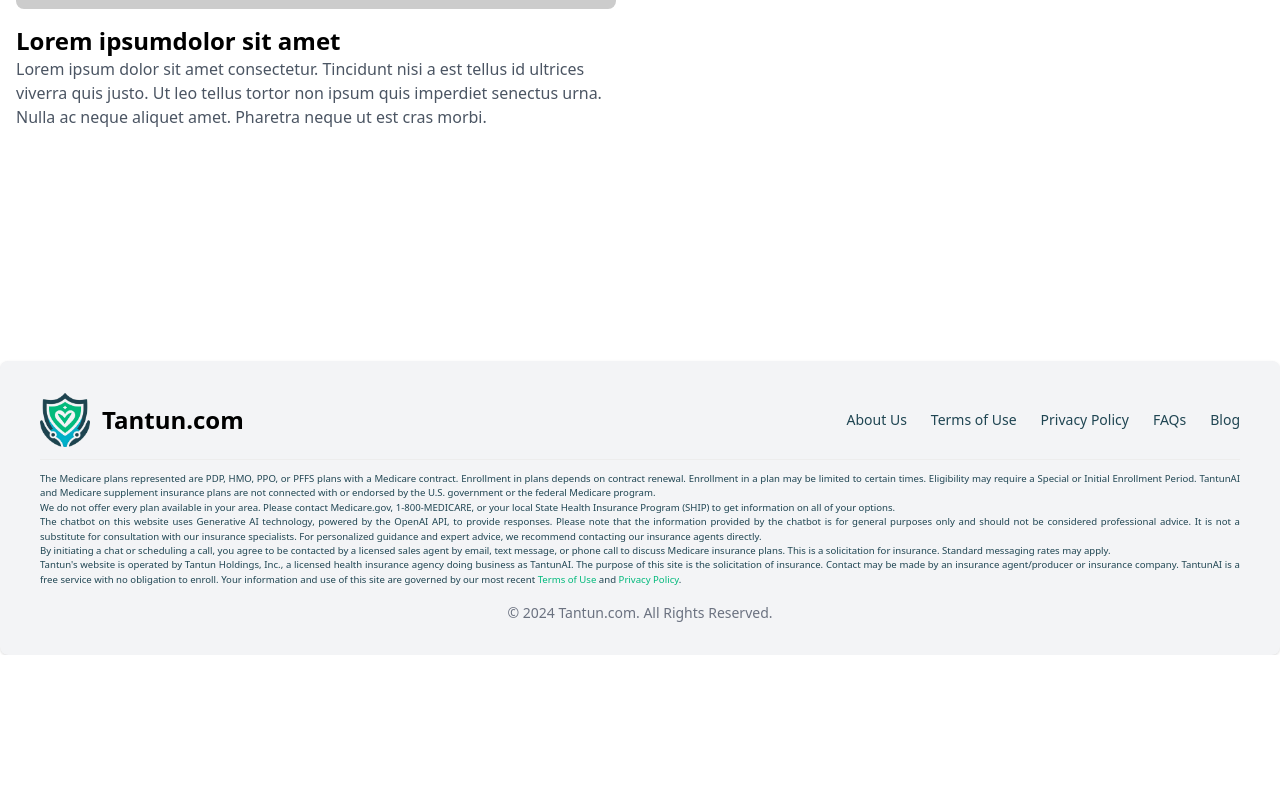
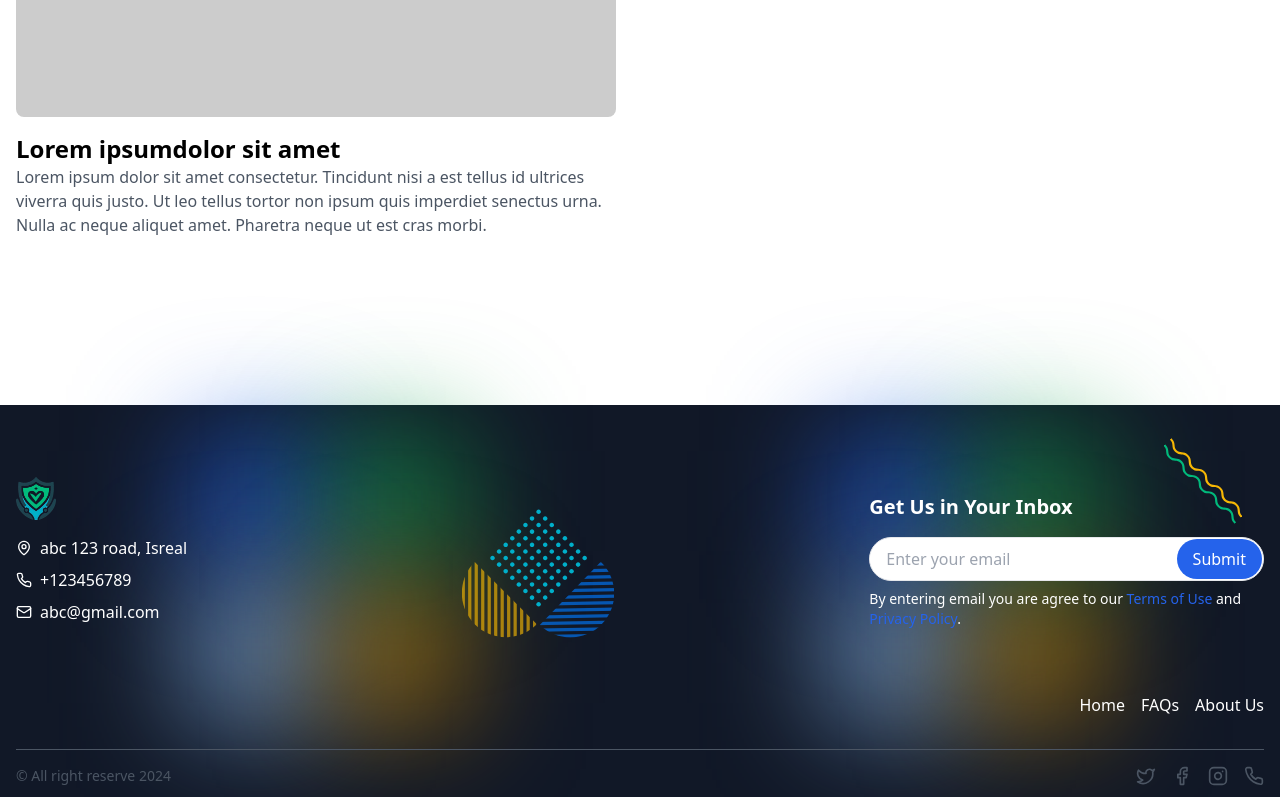
Before and after one commit to tantunholdings/medicare-tantun-web, a Next.js app: page / in a window 1280 px wide. Shown: the part 2000-2797 px from the top of the page. Before the commit the page ends 2655 px from the top, so only its background shows below. Built offline with nearby package versions, Linux system fonts and the light colour scheme; no server answers.

Commit message:
feat: add title shape SVG and enhance layout for various sections

```diff
--- a/components/Disclaimer.js
+++ b/components/Disclaimer.js
@@ -1,125 +1,135 @@
+"use client";
 import React from "react";
 import Image from "next/image";
 import Link from "next/link";
-import logo from "/public/assets/Logo.png"; // Import the logo
+import logo from "/public/assets/Logo.png";
+import footerShape from "/public/assets/footer-shape.svg";
+
+import titleShape from "../public/assets/title-shape.svg";
+
+import {
+  Facebook,
+  Twitter,
+  Instagram,
+  WhatsApp,
+  Phone,
+  Mail,
+  MapPin,
+  Send,
+} from "lucide-react";
 
 const Footer = () => {
   return (
-    <footer className="bg-gray-100 rounded-lg shadow  mt-24">
-      <div className="w-full  px-5 py-8 md:px-10">
-        <div className="sm:flex sm:items-center sm:justify-between">
-          {/* Logo and Brand */}
-          <Link
-            href="/"
-            className="flex items-center mb-4 sm:mb-0 space-x-3 rtl:space-x-reverse"
-          >
-            <Image src={logo} alt="Brand Logo" width={50} height={50} />
-            <span className="self-center text-2xl font-semibold whitespace-nowrap ">
-              Tantun.com
-            </span>
-          </Link>
+    <footer className="relative py-10">
+      <div className="absolute inset-0 bg-gray-900 flex justify-around pt-10 z-0">
+        <div className="grid grid-cols-2 gap-10 w-60 h-60">
+          <div className="bg-blue-600 w-28 h-28 blur-3xl" />
+          <div className="bg-green-600 w-28 h-28 blur-3xl" />
+          <div className="bg-blue-300 w-28 h-28 blur-3xl" />
+          <div className="bg-yellow-600 w-28 h-28 blur-3xl" />
+        </div>
 
-          {/* Footer Links */}
-          <ul className="flex flex-wrap items-center mb-6 text-sm font-medium text-primaryBlack sm:mb-0 ">
-            <li>
-              <Link href="/about" className="hover:underline me-4 md:me-6">
-                About Us
-              </Link>
-            </li>
-            <li>
+        <div className="hidden md:grid  grid-cols-2 gap-10 w-60 h-60">
+          <div className="bg-blue-600 w-28 h-28 blur-3xl" />
+          <div className="bg-green-600 w-28 h-28 blur-3xl" />
+          <div className="bg-blue-300 w-28 h-28 blur-3xl" />
+          <div className="bg-yellow-600 w-28 h-28 blur-3xl" />
+        </div>
+      </div>
+
+      <div className="absolute inset-1 text-white">
+      <div className="flex justify-end mt-16 mr-5"><Image src={titleShape} alt="Title Shape" style={{ transform: "rotate(45deg)" }} /></div>
+      </div>
+
+      <div className="relative z-10  container mx-auto py-8 px-4 text-white">
+        <div className="grid gap-8 lg:grid-cols-3">
+          <div>
+            <Image src={logo} alt="Logo" width={40} height={40} />
+            <div className="mt-4 space-y-2">
+              <div className="flex items-center gap-2">
+                <MapPin className="h-4 w-4" />
+                abc 123 road, Isreal
+              </div>
+              <div className="flex items-center gap-2">
+                <Phone className="h-4 w-4" />
+                +123456789
+              </div>
+              <div className="flex items-center gap-2">
+                <Mail className="h-4 w-4" />
+                abc@gmail.com
+              </div>
+            </div>
+          </div>
+          <div className="hidden md:block pt-8">
+            <Image src={footerShape} alt="Logo" width={200} height={200} />
+          </div>
+          <div className="mt-4">
+            <h3 className="text-xl font-bold">Get Us in Your Inbox</h3>
+            <div className="text-xs md:text-base mt-4 flex items-center rounded-3xl border bg-white text-black">
+              <input
+                className="flex-1 border-none outline-none pl-4 pr-2 rounded-3xl"
+                placeholder="Enter your email"
+                type="email"
+              />
+              <button className="rounded-3xl bg-blue-600 m-px px-4 py-2 text-white hover:bg-blue-700">
+                Submit
+              </button>
+            </div>
+
+            <p className="mt-2 text-sm ">
+              By entering email you are agree to our{" "}
               <Link
                 href="/terms-of-use"
-                className="hover:underline me-4 md:me-6"
+                className="hover:underline text-blue-600"
               >
                 Terms of Use
               </Link>
-            </li>
-            <li>
+              {" and "}
               <a
                 target="_blank"
                 rel="noopener noreferrer"
                 href="https://medicare-blogs.s3.amazonaws.com/privacy-policy/Privacy-Policy.html"
-                className="hover:underline me-4 md:me-6"
+                className="hover:underline text-blue-600"
               >
                 Privacy Policy
               </a>
-            </li>
-            <li>
-              <Link href="/faq" className="hover:underline me-4 md:me-6">
-                FAQs
-              </Link>
-            </li>
-            <li>
-              <Link href="/blog" className="hover:underline">
-                Blog
-              </Link>
-            </li>
-          </ul>
+              .
+            </p>
+          </div>
+        </div>
+        <div className="mt-8 flex flex-wrap items-center justify-between gap-4">
+          <div className="text-sm text-gray-600" />
+          <div className="flex gap-4">
+            <Link href="/" className="hover:text-blue-600">
+              Home
+            </Link>
+            <Link href="/faq" className="hover:text-blue-600">
+              FAQs
+            </Link>
+            <Link href="/about" className="hover:text-blue-600">
+              About Us
+            </Link>
+          </div>
         </div>
 
-        <hr className="my-1 border-line sm:mx-auto  lg:my-3" />
-
-        {/* Disclaimer Section */}
-        <div className="text-3xs md:text-2xs 2xl:text-xs text-primaryBlack mb-4 space-y-0 text-justify">
-          <p>
-            The Medicare plans represented are PDP, HMO, PPO, or PFFS plans with
-            a Medicare contract. Enrollment in plans depends on contract
-            renewal. Enrollment in a plan may be limited to certain times.
-            Eligibility may require a Special or Initial Enrollment Period.
-            TantunAI and Medicare supplement insurance plans are not connected
-            with or endorsed by the U.S. government or the federal Medicare
-            program.
-          </p>
-          <p>
-            We do not offer every plan available in your area. Please contact
-            Medicare.gov, 1-800-MEDICARE, or your local State Health Insurance
-            Program (SHIP) to get information on all of your options.
-          </p>
-          <p>
-            The chatbot on this website uses Generative AI technology, powered
-            by the OpenAI API, to provide responses. Please note that the
-            information provided by the chatbot is for general purposes only and
-            should not be considered professional advice. It is not a substitute
-            for consultation with our insurance specialists. For personalized
-            guidance and expert advice, we recommend contacting our insurance
-            agents directly.
-          </p>
-          <p>
-            By initiating a chat or scheduling a call, you agree to be contacted
-            by a licensed sales agent by email, text message, or phone call to
-            discuss Medicare insurance plans. This is a solicitation for
-            insurance. Standard messaging rates may apply.
-          </p>
-          <p>
-            Tantun's website is operated by Tantun Holdings, Inc., a licensed
-            health insurance agency doing business as TantunAI. The purpose of
-            this site is the solicitation of insurance. Contact may be made by
-            an insurance agent/producer or insurance company. TantunAI is a free
-            service with no obligation to enroll. Your information and use of
-            this site are governed by our most recent{" "}
-            <Link href="/terms-of-use" className="hover:underline text-primary">
-              Terms of Use
+        <div className="mt-8 flex flex-wrap items-center justify-between gap-4">
+          <hr className=" border-t border-gray-600 w-screen" />
+          <div className="text-sm text-gray-600">© All right reserve 2024</div>
+          <div className="flex gap-4">
+            <Link href="#" className="text-gray-600 hover:text-blue-600">
+              <Twitter className="h-5 w-5" />
             </Link>
-            {" and "}
-            <a
-              target="_blank"
-              rel="noopener noreferrer"
-              href="https://medicare-blogs.s3.amazonaws.com/privacy-policy/Privacy-Policy.html"
-              className="hover:underline text-primary"
-            >
-              Privacy Policy
-            </a>
-            .
-          </p>
+            <Link href="#" className="text-gray-600 hover:text-blue-600">
+              <Facebook className="h-5 w-5" />
+            </Link>
+            <Link href="#" className="text-gray-600 hover:text-blue-600">
+              <Instagram className="h-5 w-5" />
+            </Link>
+            <Link href="#" className="text-gray-600 hover:text-blue-600">
+              <Phone className="h-5 w-5" />
+            </Link>
+          </div>
         </div>
-
-        <span className="block text-sm text-gray-500 sm:text-center ">
-          © 2024{" "}
-          <Link href="" className="hover:underline">
-            Tantun.com
-          </Link>
-          . All Rights Reserved.
-        </span>
       </div>
     </footer>
   );
--- a/components/Navbar.js
+++ b/components/Navbar.js
@@ -8,7 +8,6 @@ import { FontAwesomeIcon } from "@fortawesome/react-fontawesome";
 import { faPhone, faBars } from "@fortawesome/free-solid-svg-icons"; // Import icons
 import Image from "next/image"; // Import Next.js Image component
 import logo from "/public/assets/Logo.png"; // Import the logo
-import TawkMessengerReact from "./TawkMessengerReact";
 
 export default function Navbar() {
   const [showDetailsPopup, setShowDetailsPopup] = useState(false);
--- a/components/TermsOfUse.js
+++ b/components/TermsOfUse.js
@@ -157,8 +157,8 @@ const TermsOfUse = () => {
   return (
     <>
       <Navbar />
-      <div className="container mx-auto my-8 px-6  min-h-screen">
-        <div className="mx-12 text-sm text-justify p-6 bg-white">
+      <div className="container md:mx-auto my-8 md:px-6  min-h-screen">
+        <div className="md:mx-12 text-sm text-justify p-6 bg-white">
           <h1 className="text-3xl font-bold text-primary mb-6">Terms of Use</h1>
           <p className="text-primaryBlack mb-4">Updated Oct 12, 2024</p>
 
--- a/components/home/BlogPreview.js
+++ b/components/home/BlogPreview.js
@@ -1,6 +1,7 @@
 "use client";
 import React, { useEffect, useState } from "react";
 import Image from "next/image";
+import titleShape from "../../public/assets/title-shape.svg";
 import Link from "next/link";
 
 const BlogPreview = () => {
@@ -25,6 +26,7 @@ const BlogPreview = () => {
   return (
     <section className="container mx-auto py-12 px-4">
       <h2 className="text-center text-3xl font-bold">Our Blog</h2>
+      <div className="flex justify-center mt-5"><Image src={titleShape} alt="Title Shape" /></div>
       <div className="mt-12 grid gap-8 md:grid-cols-2">
         <div className="relative aspect-square overflow-hidden rounded-lg">
           <img
--- a/components/home/HeroSection.js
+++ b/components/home/HeroSection.js
@@ -44,7 +44,7 @@ export default function HeroSection() {
 
   return (
     <>
-      <section className="relative bg-gray-100 mx-5 md:mx-0 w-auto md:w-screen px-0 text-white">
+      <section className="relative bg-gray-100 mx-5 md:mx-0  px-0 text-white">
         <div className="block md:hidden bg-white text-black py-2">
           <div className="font-semibold">
             Free Medicare Enrollment Help - Quick & Easy
@@ -55,7 +55,8 @@ export default function HeroSection() {
 
           <button className="w-full md:hidden flex my-4 items-center justify-center bg-blue-600 px-6 py-3 text-md font-semibold text-white hover:bg-blue-700 rounded-lg text-center">
             <Phone className="mr-2 h-5 w-5" />
-            Call Now for Free Help!
+            <a href="tel:2334-5666-667">
+            Call Now for Free Help!</a>
           </button>
         </div>
         <div
--- a/components/home/ServicesSection.js
+++ b/components/home/ServicesSection.js
@@ -1,5 +1,7 @@
 import React from "react";
 import { Phone, FileText, UserCheck } from "lucide-react";
+import Image from "next/image";
+import titleShape from "../../public/assets/title-shape.svg";
 
 const ServicesSection = () => {
   // Update the tiles array with proper icons
@@ -11,9 +13,10 @@ const ServicesSection = () => {
 
   return (
     <section className="container mx-auto py-12 px-4 max-w-7xl">
-      <h2 className="md:text-center md:text-3xl font-bold mb-8 mx-auto">
+      <h2 className="md:text-center md:text-3xl font-bold  mx-auto">
         Need Medical Guidance? Call Us for Personalized Support
       </h2>
+      <div className="flex justify-center mb-8 my-5"><Image src={titleShape} alt="Title Shape" /></div>
       <div className="grid grid-cols-1 md:grid-cols-3 gap-8">
         {tiles.map(([title, Icon], index) => (
           <div
```
Also changed, not shown: components/home/MiddleSection.js (+28 -6 lines), public/assets/footer-shape.svg (added), public/assets/title-shape.svg (added).
